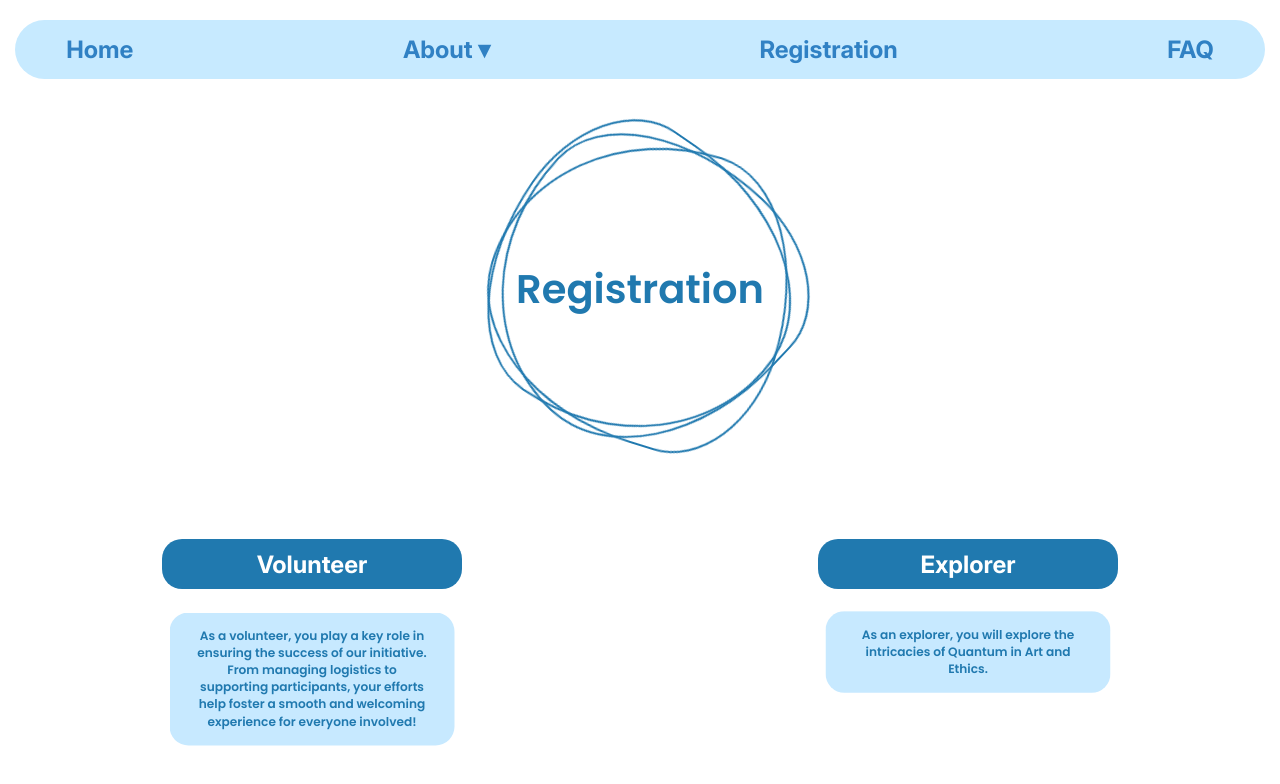
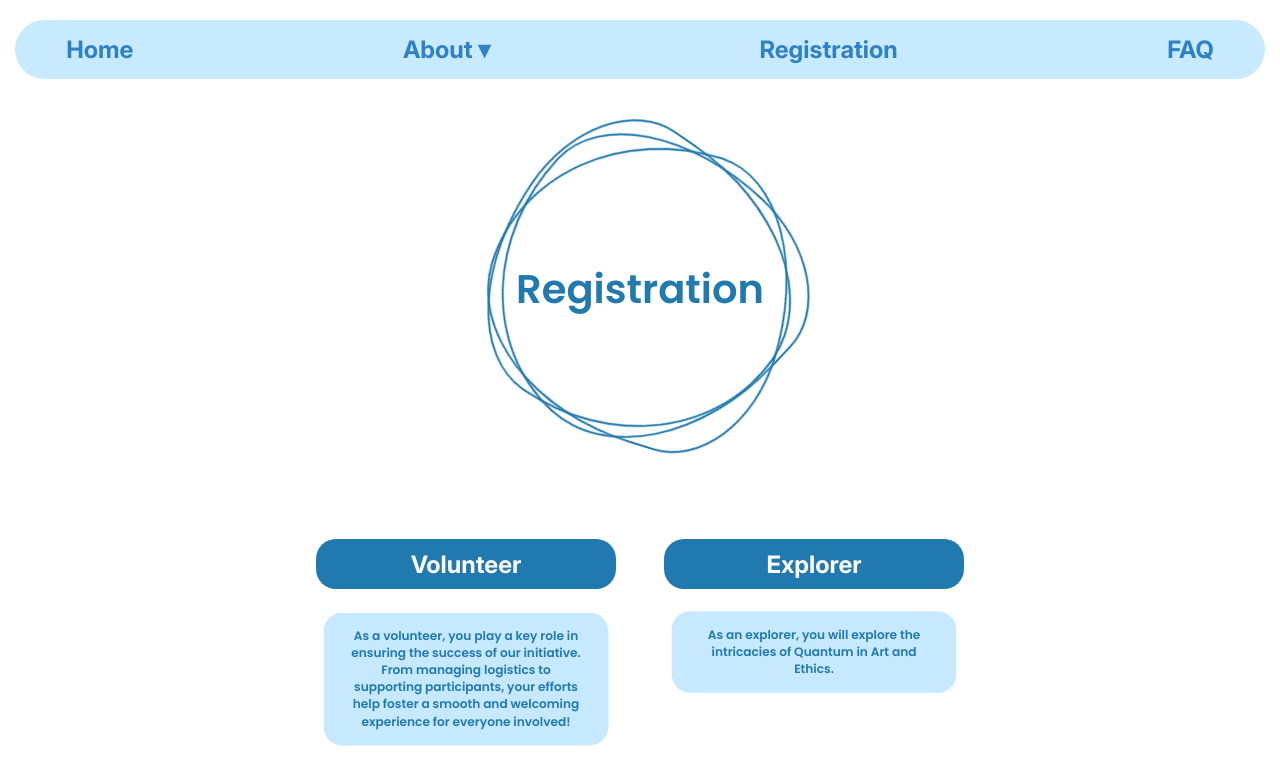
Before and after one commit to Q-3-Hackathon/website-25, a React app: page /registration in a window 1280 px wide. Built offline with nearby package versions, Linux system fonts and the light colour scheme; some packages are replaced by stand-ins of ours.

Commit message:
move buttons closer

```diff
--- a/src/styles/Registration.css
+++ b/src/styles/Registration.css
@@ -82,8 +82,8 @@
 
 .reg-btn {
   display: flex;
-  justify-content: space-around;
-  gap: 2rem;
+  justify-content: center;
+  gap: 3rem;
   padding: 100px 0px;
   align-items: flex-start;
   flex-wrap: wrap;
```
